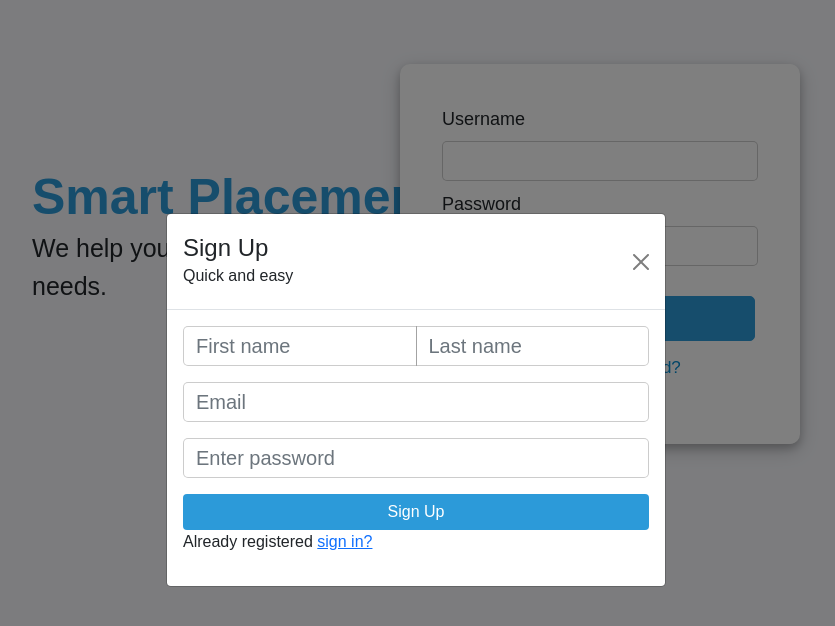
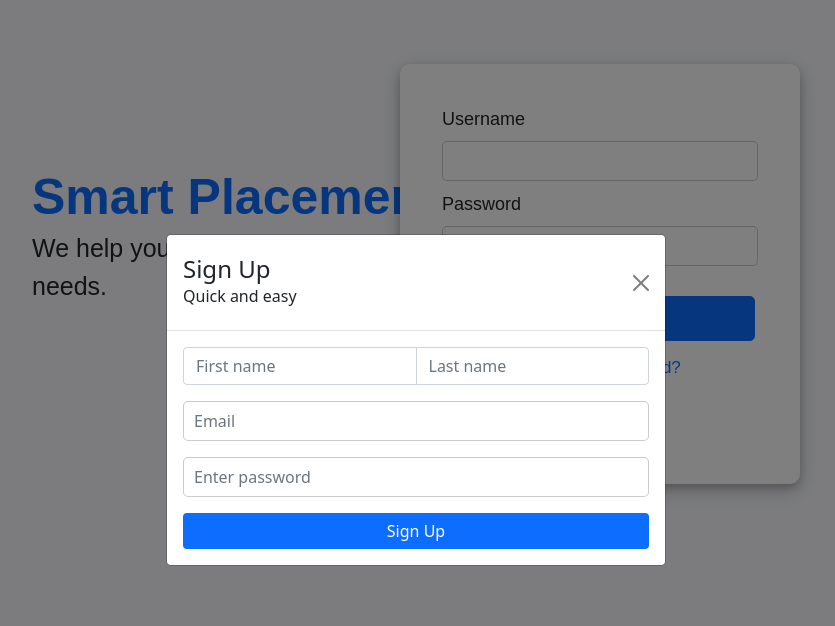
Before and after one commit to hasib-9200/SmartPlacement, a React (Create React App) app: page /login in a window 1280 px wide. Both pictures are taken after a click on the button "Sign Up". Shown: the top 626 px of the page, without its empty margins (224-1059 px from the left). Built offline with nearby package versions, Linux system fonts and the light colour scheme.

Commit message:
Added new homepage and check for login

```diff
--- a/package.json
+++ b/package.json
@@ -7,6 +7,7 @@
     "@testing-library/jest-dom": "^5.16.4",
     "@testing-library/react": "^13.3.0",
     "@testing-library/user-event": "^13.5.0",
+    "autoprefixer": "10.4.5",
     "bootstrap": "^5.1.3",
     "react": "^18.1.0",
     "react-bootstrap": "^2.4.0",
--- a/src/App.js
+++ b/src/App.js
@@ -2,13 +2,15 @@ import React from "react";
 import { BrowserRouter as Router, Route, Switch } from "react-router-dom";
 import Login from "./Pages/Login";
 import Homepage from "./Pages/Homepage";
+import ForgotPassword from "./Pages/ForgotPassword";
 
 function App() {
   return(
     <Router>
       <Switch>
         <Route exact path="/login" component = {Login}/>
-        <Route exact path="/homepage" component = {()=><Homepage authorized={true}/>}/>
+        <Route exact path="/homepage" component = {Homepage}/>
+        <Route exact path="/forgotpassword" component = {ForgotPassword}/>
       </Switch>
     </Router>
   )
--- /dev/null
+++ b/src/Pages/ForgotPassword.js
@@ -0,0 +1,42 @@
+import React from 'react'
+import { Form } from 'react-bootstrap';
+import { Button } from 'react-bootstrap';
+import { useHistory } from "react-router-dom";
+
+const ForgotPassword = () => {
+    const formStyle = {
+        position: 'absolute',
+        width: '500px',
+        height: '250px',
+        padding: '2rem',
+        boxShadow: '0 4px 8px 0 rgba(0, 0, 0, 0.2), 0 6px 20px 0 rgba(0, 0, 0, 0.19)',
+        top: '4rem',
+        right: '35%',
+      };
+
+      let history = useHistory();
+    const cancle =()=>{
+        history.push("/login")
+    }
+  return (
+    <div className="form" style={formStyle}>
+        <Form>
+            <Form.Group className="mb-3" controlId="formBasicEmail">
+                <Form.Label style={{fontWeight:'bold', fontSize:'20px'}}>Find Your Account</Form.Label>
+                <br/>
+                <p>Please enter the email you want to search.</p>
+                <Form.Control type="email" placeholder="Email" />
+            </Form.Group>
+            <br/>
+            <Button variant="primary" onClick={cancle}>
+                Cancle
+            </Button> {' '}
+            <Button variant="primary" type="submit">
+                Search
+            </Button>
+        </Form>
+    </div>
+  )
+}
+
+export default ForgotPassword
--- a/src/Pages/Homepage.js
+++ b/src/Pages/Homepage.js
@@ -1,34 +1,93 @@
 import React from 'react'
 import { Redirect } from 'react-router-dom'
-import "../Style/homepage.css";
-const Homepage = ({authorized}) => {
-    if(!authorized){
+import { Dropdown } from 'react-bootstrap';
+const Homepage = () => {
+  var isSubmitted= localStorage.getItem("isSubmitted");
+  var isTrueSet = false;
+  isTrueSet = (isSubmitted === 'true');
+    if(!isTrueSet){
         return <Redirect to="/login"/>;
     }
+    const signOut = ()=>{
+      window.location.href = '/login';
+      localStorage.setItem("isSubmitted",false);
+    }
   return (
-    <div className="banner">
-        <div className="logout">
-            <a href="/#">Log Out</a>
+    <div>
+    <h1><svg xmlns="http://www.w3.org/2000/svg" width="30" height="30" fill="currentColor" class="bi bi-people" viewBox="0 0 16 16">
+        <path d="M15 14s1 0 1-1-1-4-5-4-5 3-5 4 1 1 1 1h8zm-7.978-1A.261.261 0 0 1 7 12.996c.001-.264.167-1.03.76-1.72C8.312 10.629 9.282 10 11 10c1.717 0 2.687.63 3.24 1.276.593.69.758 1.457.76 1.72l-.008.002a.274.274 0 0 1-.014.002H7.022zM11 7a2 2 0 1 0 0-4 2 2 0 0 0 0 4zm3-2a3 3 0 1 1-6 0 3 3 0 0 1 6 0zM6.936 9.28a5.88 5.88 0 0 0-1.23-.247A7.35 7.35 0 0 0 5 9c-4 0-5 3-5 4 0 .667.333 1 1 1h4.216A2.238 2.238 0 0 1 5 13c0-1.01.377-2.042 1.09-2.904.243-.294.526-.569.846-.816zM4.92 10A5.493 5.493 0 0 0 4 13H1c0-.26.164-1.03.76-1.724.545-.636 1.492-1.256 3.16-1.275zM1.5 5.5a3 3 0 1 1 6 0 3 3 0 0 1-6 0zm3-2a2 2 0 1 0 0 4 2 2 0 0 0 0-4z"/>
+      </svg>Smart Placement
+    </h1>
+
+    <nav className="navbar navbar-expand-lg bg-primary navbar-dark">
+        <div className="container-fluid">
+          <a className="navbar-brand" href="/Homepage">Home</a>
+          <button className="navbar-toggler" type="button" data-bs-toggle="collapse" data-bs-target="#navbarSupportedContent" aria-controls="navbarSupportedContent" aria-expanded="false" aria-label="Toggle navigation">
+            <span className="navbar-toggler-icon"></span>
+          </button>
+          <div className="collapse navbar-collapse" id="navbarSupportedContent">
+            <ul className="navbar-nav me-auto mb-2 mb-lg-0">
+              <li className="nav-item">
+                <a className="nav-link" aria-current="page" href="/Homepage">Status</a>
+              </li>
+              <li className="nav-item">
+                <a className="nav-link" aria-current="page" href="/Homepage">Requirements</a>
+              </li>
+              <li className="nav-item">
+                <a className="nav-link" aria-current="page" href="/Homepage">Records</a>
+              </li>
+              <li className="nav-item">
+                <a className="nav-link" aria-current="page" href="/Homepage">Attachments</a>
+              </li>
+              <li className="nav-item">
+                <a className="nav-link" aria-current="page" href="/Homepage">Profile</a>
+              </li>
+              <Dropdown className="d-inline mx-2" >
+                <Dropdown.Toggle id="dropdown-autoclose-true">
+                  Default Dropdown
+                </Dropdown.Toggle>
+                <Dropdown.Menu>
+                  <Dropdown.Item href="#">Menu Item</Dropdown.Item>
+                  <Dropdown.Item href="#">Menu Item</Dropdown.Item>
+                  <Dropdown.Item onClick={signOut} >Sign Out</Dropdown.Item>
+                </Dropdown.Menu>
+            </Dropdown>
+            </ul>
+            <form className="d-flex" role="search" >
+              <input className="form-control me-2" type="search" placeholder="Search" aria-label="Search"></input>
+              <button className="btn btn-outline-success" type="submit" style={{color: 'white', border: '2px solid white'}}>Search</button>
+            </form>
+          </div>
         </div>
-        <div className="navbar">
-            {/* <img src="images/My project.png" className="logo" /> */}
-            <ul>
-                <li><a href="/#">Home</a></li>
-                <li><a href="/#">Status</a></li>
-                <li><a href="/#">Requirements</a></li>
-                <li><a href="/#">Applications</a></li>
-                <li><a href="/#">Student Records</a></li>
-                <li><a href="/#">Calendar</a></li>
-            </ul>
+      </nav>
+
+      <div className="container my-5" style={{textAlign: 'center', color: 'rgb(14, 189, 248)'}}>
+        <h1>Student Placement Portal</h1>
+      </div>
+      <div className="row">
+        <div className="col-sm-6">
+          <div className="card">
+            <div className="card-body">
+              <h5 className="card-title">Required Tasks</h5>
+              <p className="card-text">Complete all of the tasks before the deadline.</p>
+              <button type="button" className="btn btn-primary">
+                To Do <span className="badge text-bg-secondary">2</span>
+              </button>
+            </div>
+          </div>
         </div>
-        <div className="content">
-            <h2>STUDENT PLACEMENT PORTAL</h2>
-            <p>Stay up to date with your placement applications!</p>
-            <div>
-                <button className='newButton'><span></span>Pending Tasks</button>
-                <button className='newButton'><span></span>Notifications</button>
+        <div className="col-sm-6">
+          <div className="card">
+            <div className="card-body">
+              <h5 className="card-title">Pending Notifications</h5>
+              <p className="card-text">Review all of the pending notifications below.</p>
+              <button type="button" className="btn btn-primary">
+                Notifications <span className="badge text-bg-secondary">4</span>
+              </button>
             </div>
+          </div>
         </div>
+      </div>
   </div>
   )
 }
--- a/src/Pages/Login.js
+++ b/src/Pages/Login.js
@@ -1,33 +1,31 @@
 import React, { useState } from "react";
 import { useHistory } from "react-router-dom";
+import SignupModal from "./SignupModal";
 import "../Style/styles.css";
-import { Modal } from "react-bootstrap";
 import { Button } from "react-bootstrap";
 import 'bootstrap/dist/css/bootstrap.min.css';
-
+export let database = [
+  {
+    username: "name",
+    password: "password"
+  },
+  {
+    username: "anmstha123@gmail.com",
+    password: "password1"
+  }
+];
 
 const Login = () =>  {
     // React States
     const [errorMessages, setErrorMessages] = useState({});
     const [isSubmitted, setIsSubmitted] = useState(false);
-
+    const [modalShow, setModalShow] = useState(false);
+    let history = useHistory();
     // User Login info
-    const database = [
-      {
-        username: "name",
-        password: "password"
-      },
-      {
-        username: "name1",
-        password: "password1"
-      }
-    ];
-
     const errors = {
       uname: "invalid username",
       pass: "invalid password"
     };
-
     const handleSubmit = (event) => {
       //Prevent page reload
       event.preventDefault();
@@ -44,6 +42,7 @@ const Login = () =>  {
           setErrorMessages({ name: "pass", message: errors.pass });
         } else {
           setIsSubmitted(true);
+          localStorage.setItem("isSubmitted", true);
         }
       } else {
         // Username not found
@@ -57,54 +56,7 @@ const Login = () =>  {
         <div className="error">{errorMessages.message}</div>
       );
 
-      const MyVerticallyCenteredModal=(props) =>{
-        return (
-          <Modal
-            {...props}
-            aria-labelledby="contained-modal-title-vcenter"
-            centered
-          >
-            <Modal.Header closeButton>
-              <Modal.Title id="contained-modal-title-vcenter">
-                Sign Up
-                <h6>Quick and easy</h6>
-              </Modal.Title>
-            </Modal.Header>
-            <Modal.Body>
-            <form>
-            <div class="input-group">
-              <input type="text" className="form-control" placeholder="First name"/>
-              <input type="text" className="form-control" placeholder="Last name" />
-            </div>
-            <div className="mb-3">
-            </div>
-            <div className="mb-3">
-              <input
-                type="password"
-                className="form-control"
-                placeholder="Email"
-              />
-            </div>
-            <div className="mb-3">
-              <input
-                type="password"
-                className="form-control"
-                placeholder="Enter password"
-              />
-            </div>
-            <div className="d-grid">
-              <button type="submit" className="btn btn-primary" style={{background:"#2c9ad9", border:"#2c9ad9"}}>
-                Sign Up
-              </button>
-            </div>
-            <p className="forgot-password text-right">
-              Already registered <a href="/login">sign in?</a>
-            </p>
-          </form>
-            </Modal.Body>
-          </Modal>
-        );
-      }
+
 
     // JSX code for login form
     const renderForm = (
@@ -112,7 +64,7 @@ const Login = () =>  {
         <form onSubmit={handleSubmit}>
           <div className="input-container">
             <label>Username </label>
-            <input type="text" name="uname" required />
+            <input type="email" name="uname" required />
             {renderErrorMessage("uname")}
           </div>
           <div className="input-container">
@@ -120,20 +72,18 @@ const Login = () =>  {
             <input type="password" name="pass" required />
             {renderErrorMessage("pass")}
           </div>
-          <Button as="input" type="submit" value="Login" />{' '}
+          <Button variant="primary" as="input" type="submit" value="Login" />{' '}
           <div className="forgotPassword">
-            <a href="aaa.html">Forgot Password?</a>
+            <a href="/forgotpassword">Forgot Password?</a>
           </div>
           <br/>
           <div class="col-md-12 text-center">
-            <Button variant="primary" style={{background:"#2c9ad9", border:"#2c9ad9"}} onClick={() => setModalShow(true)}>Sign Up</Button>
+            <Button variant="success" className="signUp" onClick={() => setModalShow(true)}>Sign Up</Button>
           </div>
         </form>
       </div>
     );
 
-    let history = useHistory();
-    const [modalShow, setModalShow] = React.useState(false);
     return (
         <div className="app">
             <div className="slogan">
@@ -143,7 +93,7 @@ const Login = () =>  {
             <div className="login-form">
                 {isSubmitted ? history.push("/homepage"): renderForm}
             </div>
-            <MyVerticallyCenteredModal show={modalShow} onHide={() => setModalShow(false)}/>
+            <SignupModal show={modalShow} onHide={() => setModalShow(false)}/>
         </div>
     );
 }
--- /dev/null
+++ b/src/Pages/SignupModal.js
@@ -0,0 +1,59 @@
+import React from 'react'
+import { Modal } from "react-bootstrap";
+
+const SignupModal = (props) => {
+    const hover=(e)=> {
+        e.target.style.background = '#205eb9';
+      }
+    const hoverStop=(e)=> {
+        e.target.style.background = '#0d6efd';
+      }
+
+
+    return (
+        <Modal
+        {...props}
+        aria-labelledby="contained-modal-title-vcenter"
+        centered
+        >
+        <Modal.Header closeButton>
+            <Modal.Title id="contained-modal-title-vcenter">
+            Sign Up
+            <h6>Quick and easy</h6>
+            </Modal.Title>
+        </Modal.Header>
+        <Modal.Body>
+        <form>
+        <div class="input-group">
+            <input type="text" className="form-control" placeholder="First name"/>
+            <input type="text" className="form-control" placeholder="Last name" />
+        </div>
+        <div className="mb-3">
+        </div>
+        <div className="mb-3">
+            <input
+            type="email"
+            className="form-control"
+            placeholder="Email"
+            />
+        </div>
+        <div className="mb-3">
+            <input
+            type="password"
+            className="form-control"
+            placeholder="Enter password"
+            />
+        </div>
+
+        <div className="d-grid">
+            <button onMouseOver={hover} onMouseLeave={hoverStop} type="submit" className="btn btn-primary" style={{background:"#0d6efd", border:"#0d6efd"}}>
+            Sign Up
+            </button>
+        </div>
+        </form>
+        </Modal.Body>
+        </Modal>
+    );
+}
+
+export default SignupModal
--- a/src/Style/styles.css
+++ b/src/Style/styles.css
@@ -11,12 +11,14 @@
   background-color: #f8f9fd;
 }
 
-input[type="text"],
+input[type="email"],
 input[type="password"] {
   height: 40px;
   font-size: 20px;
   border: 1px solid rgba(0, 0, 0, 0.2);
   border-radius: 5px;
+  padding: 10px;
+  font-size: 16px;
 }
 
 input[type="submit"] {
@@ -24,15 +26,9 @@ input[type="submit"] {
   cursor: pointer;
   font-size: 15px;
   width: 96%;
-  background: #2c9ad9;
-  border: 1px solid #2c9ad9;
   color: #fff;
   padding: 10px 20px;
   border-radius: 5px;
-}
-
-input[type="submit"]:hover {
-  background: #0f3e59;
 }
 
 input[type="password"] {
@@ -47,7 +43,7 @@ input[type="password"] {
 .login-form {
   position: absolute;
   width: 400px;
-  height: 380px;
+  height: 420px;
   border-radius: 10px;
   background-color: white;
   padding: 2rem;
@@ -80,7 +76,7 @@ input[type="password"] {
 
 .forgotPassword > a {
   font-size: 17px;
-  color: #008acf;
+  color: #0d6efd;
   position: relative;
   left: 33%;
   top: 10px;
@@ -99,7 +95,7 @@ input[type="password"] {
 }
 
 .sloganTitle {
-  color: #2c9ad9;
+  color: #0d6efd;
   font-size: 50px;
   font-weight: bold;
 }
@@ -113,3 +109,8 @@ input[type="password"] {
 input[type="text"] > .mb-3 {
   width: 10px;
 }
+
+.signUp:hover {
+  background-color: #246d15;
+  border-color: #246d15;
+}
```
Also changed, not shown: 1 other file (tests, documents, lock files or other folders).
